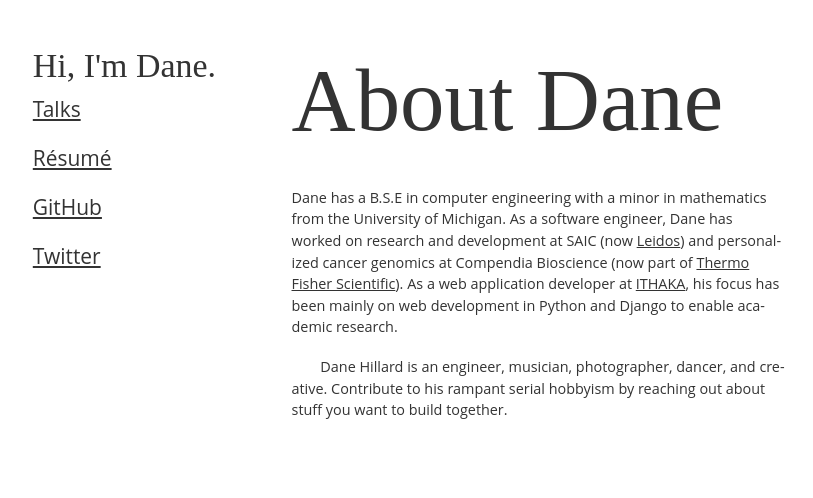
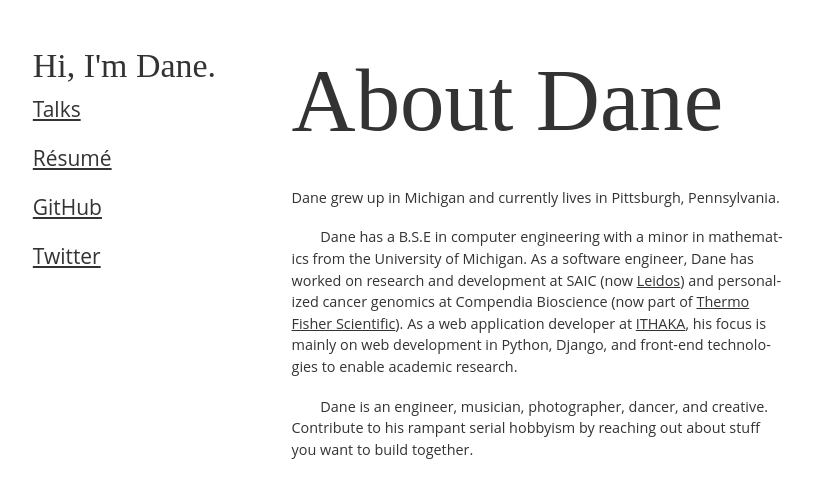
Before and after one commit to daneah/dane.engineering, a Vue app: page / in a window 1280 px wide. Shown: the top 498 px of the page, without its empty margins (14-827 px from the left). Built offline with nearby package versions, Linux system fonts and the light colour scheme; a web font is replaced by a local one.

Commit message:
Update homepage copy (#25)

```diff
--- a/src/views/Home.vue
+++ b/src/views/Home.vue
@@ -1,17 +1,21 @@
 <template>
     <main>
         <BaseHeading>About Dane</BaseHeading>
+
+        <BaseParagraph>
+            Dane grew up in Michigan and currently lives in Pittsburgh, Pennsylvania.
+        </BaseParagraph>
 
         <BaseParagraph>
             Dane has a B.S.E in computer engineering with a minor in mathematics from the University of Michigan.
             As a software engineer, Dane has worked on research and development at SAIC (now <BaseLink href="https://www.leidos.com/">Leidos</BaseLink>)
             and personalized cancer genomics at Compendia Bioscience (now part of <BaseLink href="https://www.thermofisher.com">Thermo Fisher Scientific</BaseLink>).
             As a web application developer at <BaseLink href="https://www.ithaka.org">ITHAKA</BaseLink>,
-            his focus has been mainly on web development in Python and Django to enable academic research.
+            his focus is mainly on web development in Python, Django, and front-end technologies to enable academic research.
         </BaseParagraph>
 
         <BaseParagraph>
-            Dane Hillard is an engineer, musician, photographer, dancer, and creative.
+            Dane is an engineer, musician, photographer, dancer, and creative.
             Contribute to his rampant serial hobbyism by reaching out about stuff you want to build together.
         </BaseParagraph>
     </main>
```
